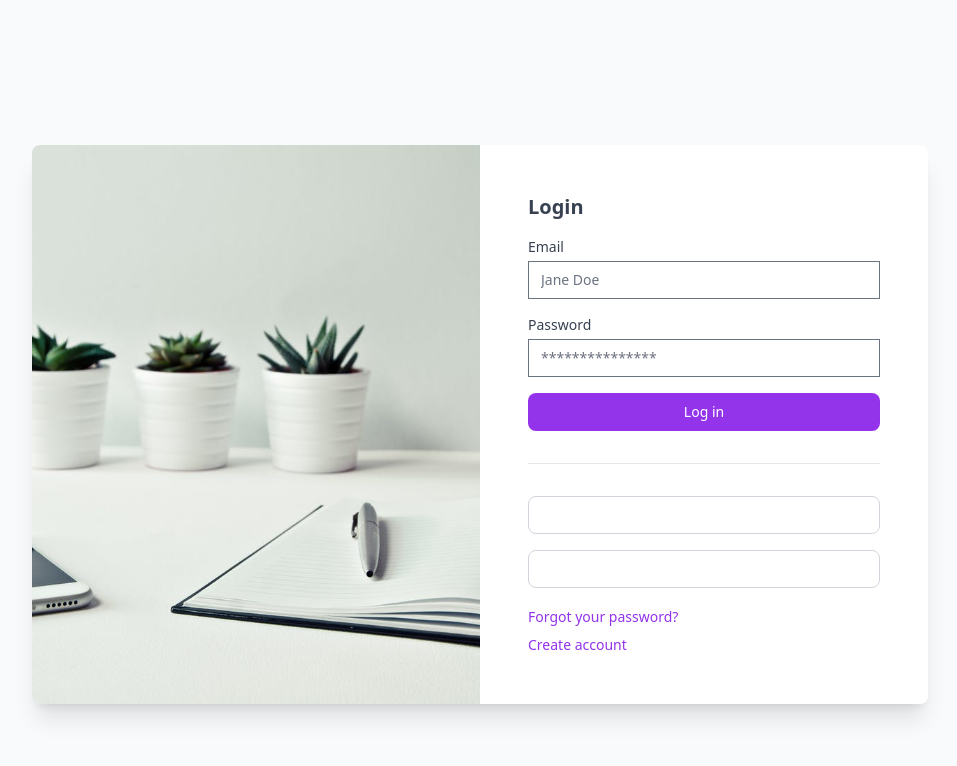
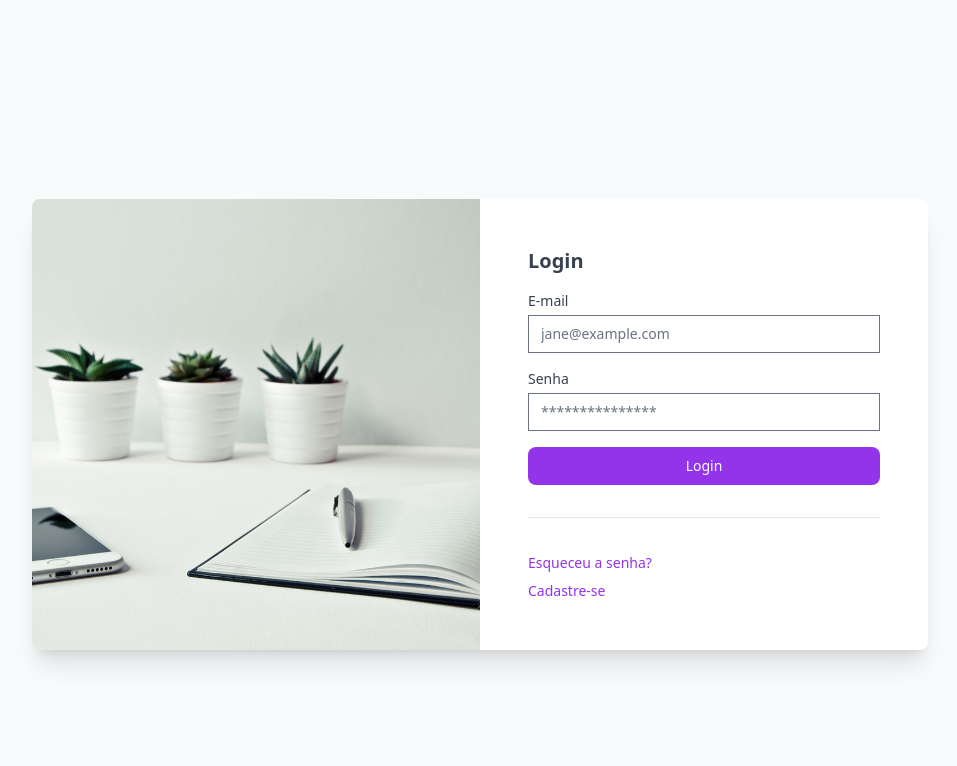
Before and after one commit to rg3915/login-vuejs-django-ninja, a Vue app in the folder frontend/: page /login in a window 1280 px wide. Shown: the top 766 px of the page, without its empty margins (160-1117 px from the left). Built offline with nearby package versions, Linux system fonts and the light colour scheme.

Commit message:
Alguns ajustes na tela de login.

```diff
--- a/frontend/package.json
+++ b/frontend/package.json
@@ -27,7 +27,7 @@
     "jsdom": "^20.0.0",
     "npm-run-all": "^4.1.5",
     "postcss": "^8.4.14",
-    "tailwindcss": "^3.1.6",
+    "tailwindcss": "^3.3.1",
     "typescript": "~4.7.4",
     "vite": "^2.9.14",
     "vitest": "^0.18.0",
--- a/frontend/src/App.vue
+++ b/frontend/src/App.vue
@@ -1,5 +1,5 @@
 <template>
-  <div class="flex h-screen bg-gray-50 dark:bg-gray-900" id="app">
+  <div class="flex h-screen bg-gray-50 dark:bg-gray-900">
     <Sidebar :isSideMenuOpen="isSideMenuOpen" @close-side-menu="isSideMenuOpen = false" v-show="showSidebar" />
 
     <div class="flex flex-col flex-1 w-full">
--- a/frontend/src/views/accounts/Login.vue
+++ b/frontend/src/views/accounts/Login.vue
@@ -22,14 +22,14 @@
               Login
             </h1>
             <label class="block text-sm">
-              <span class="text-gray-700 dark:text-gray-400">Email</span>
+              <span class="text-gray-700 dark:text-gray-400">E-mail</span>
               <input
                 class="block w-full mt-1 text-sm dark:border-gray-600 dark:bg-gray-700 focus:border-purple-400 focus:outline-none focus:shadow-outline-purple dark:text-gray-300 dark:focus:shadow-outline-gray form-input"
-                placeholder="Jane Doe"
+                placeholder="jane@example.com"
               />
             </label>
             <label class="block mt-4 text-sm">
-              <span class="text-gray-700 dark:text-gray-400">Password</span>
+              <span class="text-gray-700 dark:text-gray-400">Senha</span>
               <input
                 class="block w-full mt-1 text-sm dark:border-gray-600 dark:bg-gray-700 focus:border-purple-400 focus:outline-none focus:shadow-outline-purple dark:text-gray-300 dark:focus:shadow-outline-gray form-input"
                 placeholder="***************"
@@ -40,50 +40,27 @@
             <!-- You should use a button here, as the anchor is only used for the example  -->
             <a
               class="block w-full px-4 py-2 mt-4 text-sm font-medium leading-5 text-center text-white transition-colors duration-150 bg-purple-600 border border-transparent rounded-lg active:bg-purple-600 hover:bg-purple-700 focus:outline-none focus:shadow-outline-purple"
-              href="../index.html"
+              href=""
             >
-              Log in
+              Login
             </a>
 
             <hr class="my-8" />
 
-            <button class="flex items-center justify-center w-full px-4 py-2 text-sm font-medium leading-5 text-white text-gray-700 transition-colors duration-150 border border-gray-300 rounded-lg dark:text-gray-400 active:bg-transparent hover:border-gray-500 focus:border-gray-500 active:text-gray-500 focus:outline-none focus:shadow-outline-gray">
-              <svg
-                class="w-4 h-4 mr-2"
-                aria-hidden="true"
-                viewBox="0 0 24 24"
-                fill="currentColor"
-              >
-                <path d="M12 .297c-6.63 0-12 5.373-12 12 0 5.303 3.438 9.8 8.205 11.385.6.113.82-.258.82-.577 0-.285-.01-1.04-.015-2.04-3.338.724-4.042-1.61-4.042-1.61C4.422 18.07 3.633 17.7 3.633 17.7c-1.087-.744.084-.729.084-.729 1.205.084 1.838 1.236 1.838 1.236 1.07 1.835 2.809 1.305 3.495.998.108-.776.417-1.305.76-1.605-2.665-.3-5.466-1.332-5.466-5.93 0-1.31.465-2.38 1.235-3.22-.135-.303-.54-1.523.105-3.176 0 0 1.005-.322 3.3 1.23.96-.267 1.98-.399 3-.405 1.02.006 2.04.138 3 .405 2.28-1.552 3.285-1.23 3.285-1.23.645 1.653.24 2.873.12 3.176.765.84 1.23 1.91 1.23 3.22 0 4.61-2.805 5.625-5.475 5.92.42.36.81 1.096.81 2.22 0 1.606-.015 2.896-.015 3.286 0 .315.21.69.825.57C20.565 22.092 24 17.592 24 12.297c0-6.627-5.373-12-12-12" />
-              </svg>
-              Github
-            </button>
-            <button class="flex items-center justify-center w-full px-4 py-2 mt-4 text-sm font-medium leading-5 text-white text-gray-700 transition-colors duration-150 border border-gray-300 rounded-lg dark:text-gray-400 active:bg-transparent hover:border-gray-500 focus:border-gray-500 active:text-gray-500 focus:outline-none focus:shadow-outline-gray">
-              <svg
-                class="w-4 h-4 mr-2"
-                aria-hidden="true"
-                viewBox="0 0 24 24"
-                fill="currentColor"
-              >
-                <path d="M23.954 4.569c-.885.389-1.83.654-2.825.775 1.014-.611 1.794-1.574 2.163-2.723-.951.555-2.005.959-3.127 1.184-.896-.959-2.173-1.559-3.591-1.559-2.717 0-4.92 2.203-4.92 4.917 0 .39.045.765.127 1.124C7.691 8.094 4.066 6.13 1.64 3.161c-.427.722-.666 1.561-.666 2.475 0 1.71.87 3.213 2.188 4.096-.807-.026-1.566-.248-2.228-.616v.061c0 2.385 1.693 4.374 3.946 4.827-.413.111-.849.171-1.296.171-.314 0-.615-.03-.916-.086.631 1.953 2.445 3.377 4.604 3.417-1.68 1.319-3.809 2.105-6.102 2.105-.39 0-.779-.023-1.17-.067 2.189 1.394 4.768 2.209 7.557 2.209 9.054 0 13.999-7.496 13.999-13.986 0-.209 0-.42-.015-.63.961-.689 1.8-1.56 2.46-2.548l-.047-.02z" />
-              </svg>
-              Twitter
-            </button>
-
             <p class="mt-4">
               <a
                 class="text-sm font-medium text-purple-600 dark:text-purple-400 hover:underline"
-                href="./forgot-password.html"
+                href=""
               >
-                Forgot your password?
+                Esqueceu a senha?
               </a>
             </p>
             <p class="mt-1">
               <a
                 class="text-sm font-medium text-purple-600 dark:text-purple-400 hover:underline"
-                href="./create-account.html"
+                href=""
               >
-                Create account
+                Cadastre-se
               </a>
             </p>
           </div>
@@ -92,3 +69,9 @@
     </div>
   </div>
 </template>
+
+<style scoped>
+    .max-w-4xl {
+        max-width: 56rem;
+    }
+</style>
--- a/frontend/tailwind.config.js
+++ b/frontend/tailwind.config.js
@@ -3,7 +3,12 @@ module.exports = {
   content: ["./src/**/*.{vue,html,js}", "index.html"],
   darkMode: "class",
   theme: {
-    extend: {},
+    extend: {
+      maxHeight: {
+        '0': '0',
+        xl: '36rem',
+      },
+    },
   },
   plugins: [
     require('@tailwindcss/forms')
```
Also changed, not shown: 1 other file (tests, documents, lock files or other folders).
